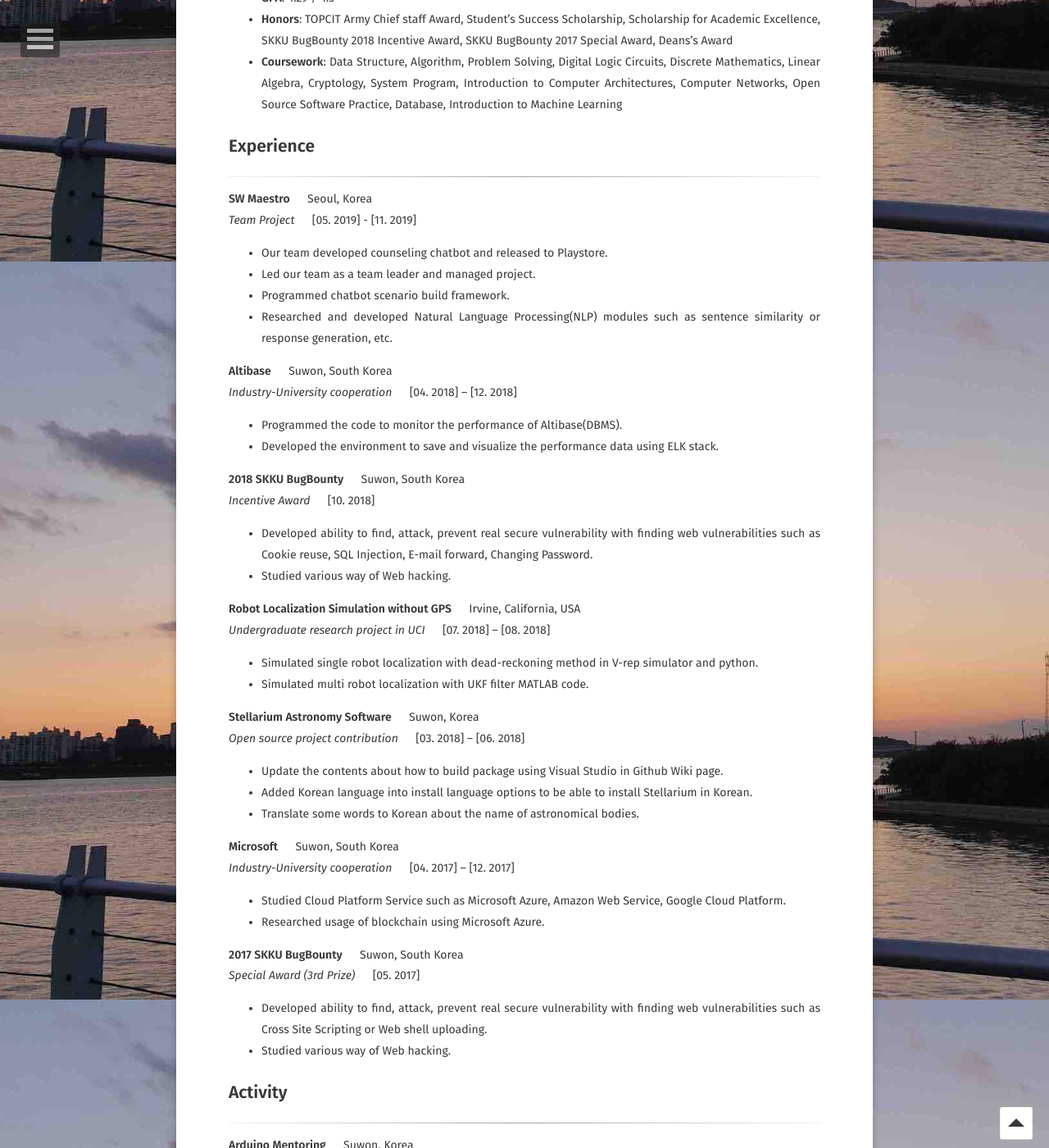
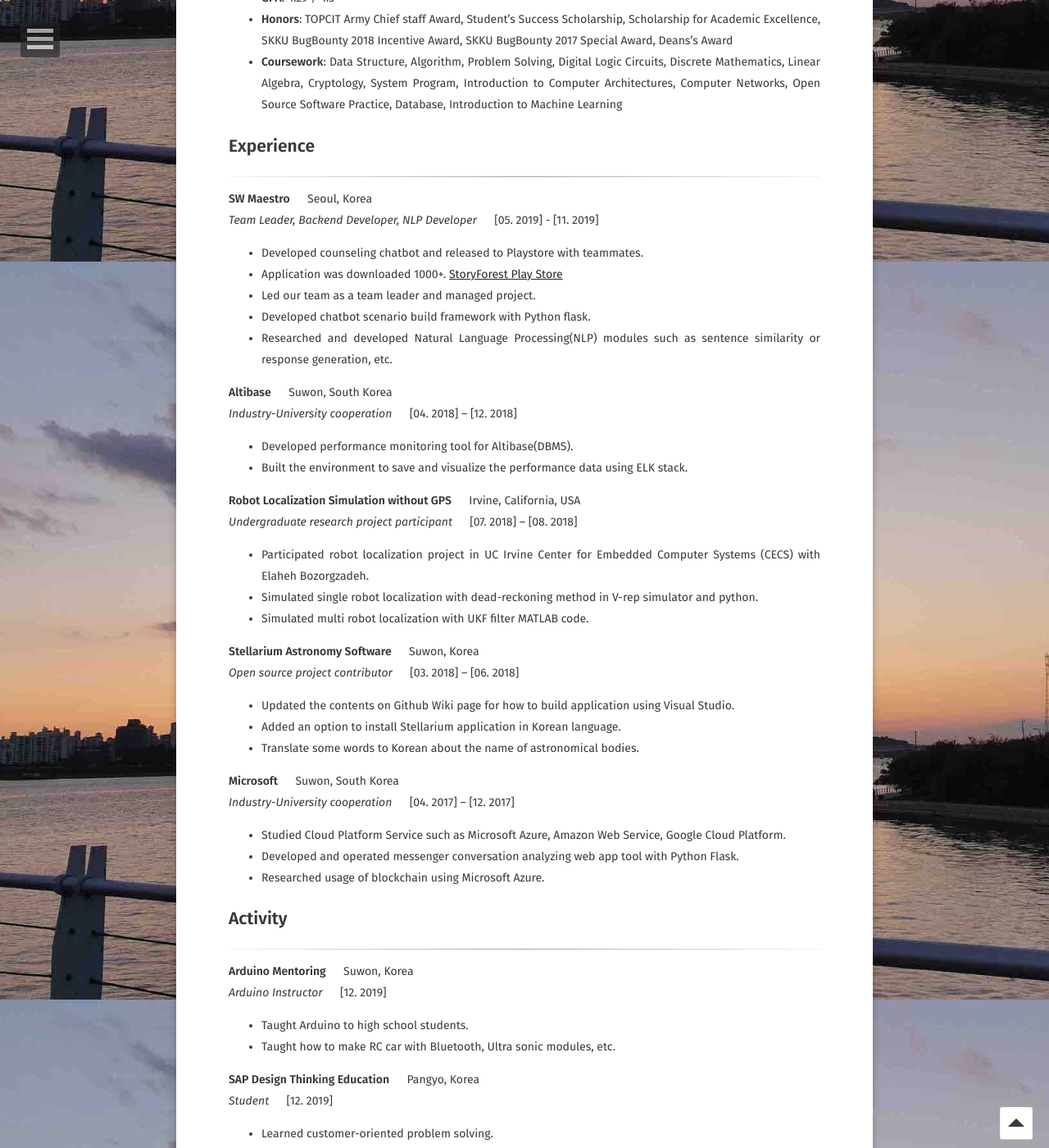
Before and after one commit to psj8252/psj8252.github.io, a Jekyll site: the page built from about/index.md, in a window 1280 px wide and 1400 px high, scrolled down 581 px. Shown: the whole window at 82% size. Built offline with Jekyll 4.4.1, drawn with Linux system fonts in a browser that asks for light colours; some of the changed text lies outside the part shown.

Commit message:
fix: About page the way of writing

```diff
--- a/about/index.md
+++ b/about/index.md
@@ -28,68 +28,58 @@ Sungkyunkwan University Suwon, South Korea
 ---
 
 __SW Maestro__ &emsp; Seoul, Korea
-*Team Project* &emsp; [05. 2019] - [11. 2019]
+*Team Leader, Backend Developer, NLP Developer* &emsp; [05. 2019] - [11. 2019]
 
-- Our team developed counseling chatbot and released to Playstore.
+- Developed counseling chatbot and released to Playstore with teammates.
+- Application was downloaded 1000+. [StoryForest Play Store](https://play.google.com/store/apps/details?id=tk.swmlegato.storyforest)
 - Led our team as a team leader and managed project.
-- Programmed chatbot scenario build framework.
+- Developed chatbot scenario build framework with Python flask.
 - Researched and developed Natural Language Processing(NLP) modules such as sentence similarity or response generation, etc.
 
 __Altibase__ &emsp; Suwon, South Korea
 *Industry-University cooperation* &emsp; [04. 2018] – [12. 2018]
 
-- Programmed the code to monitor the performance of Altibase(DBMS).
-- Developed the environment to save and visualize the performance data using ELK stack.
-
-__2018 SKKU BugBounty__ &emsp; Suwon, South Korea
-*Incentive Award* &emsp; [10. 2018]
-
-- Developed ability to find, attack, prevent real secure vulnerability with finding web vulnerabilities such as Cookie reuse, SQL Injection, E-mail forward, Changing Password.
-- Studied various way of Web hacking.
+- Developed performance monitoring tool for Altibase(DBMS).
+- Built the environment to save and visualize the performance data using ELK stack.
 
 __Robot Localization Simulation without GPS__ &emsp; Irvine, California, USA
-*Undergraduate research project in UCI* &emsp; [07. 2018] – [08. 2018]
+*Undergraduate research project participant* &emsp; [07. 2018] – [08. 2018]
 
+- Participated robot localization project in UC Irvine Center for Embedded Computer Systems (CECS) with Elaheh Bozorgzadeh.
 - Simulated single robot localization with dead-reckoning method in V-rep simulator and python.
 - Simulated multi robot localization with UKF filter MATLAB code.
 
 __Stellarium Astronomy Software__ &emsp; Suwon, Korea
-*Open source project contribution* &emsp; [03. 2018] – [06. 2018]
+*Open source project contributor* &emsp; [03. 2018] – [06. 2018]
 
-- Update the contents about how to build package using Visual Studio in Github Wiki page.
-- Added Korean language into install language options to be able to install Stellarium in Korean.
+- Updated the contents on Github Wiki page for how to build application using Visual Studio.
+- Added an option to install Stellarium application in Korean language.
 - Translate some words to Korean about the name of astronomical bodies.
 
 __Microsoft__ &emsp; Suwon, South Korea
 *Industry-University cooperation* &emsp; [04. 2017] – [12. 2017]
 
 - Studied Cloud Platform Service such as Microsoft Azure, Amazon Web Service, Google Cloud Platform.
+- Developed and operated messenger conversation analyzing web app tool with Python Flask.
 - Researched usage of blockchain using Microsoft Azure.
-
-__2017 SKKU BugBounty__ &emsp; Suwon, South Korea
-*Special Award (3rd Prize)* &emsp; [05. 2017]
-
-- Developed ability to find, attack, prevent real secure vulnerability with finding web vulnerabilities such as
-Cross Site Scripting or Web shell uploading.
-- Studied various way of Web hacking.
 
 ## Activity
 
 ---
 
 __Arduino Mentoring__ &emsp; Suwon, Korea
-*Teached Arduino* &emsp; [12. 2019]
+*Arduino Instructor* &emsp; [12. 2019]
 
 - Taught Arduino to high school students.
 - Taught how to make RC car with Bluetooth, Ultra sonic modules, etc.
 
 __SAP Design Thinking Education__ &emsp; Pangyo, Korea
-*Received education* &emsp; [12. 2019]
+*Student* &emsp; [12. 2019]
 
 - Learned customer-oriented problem solving.
 
 __FastCampus Natural Language Generation Education__ &emsp; Seoul, Korea
-*Received education* &emsp; [07. 2019] - [09. 2019]
+*Student* &emsp; [07. 2019] - [09. 2019]
 
 - Learned from NLP basics to deep knowledges.
 - Learned Neural machine translation(NMT) with seq2seq and attention, RL, etc.
@@ -103,7 +93,13 @@ __Campus Information Security Club__ &emsp; Suwon, Korea
 *Club President* &emsp; [12. 2017] - [01. 2019]
 
 - Led Information Security Club(Hacker's In inTrusion).
-- Planned, construct and taught System, Web Hacking, Forensic, etc.
+- Planned, construct and taught security study like System, Web Hacking, Forensic, etc.
+
+__2018 SKKU BugBounty__ &emsp; Suwon, South Korea
+*Incentive Award* &emsp; [10. 2018]
+
+- Find vulnerability with finding web vulnerabilities such as Cookie reuse, SQL Injection, E-mail forward, Changing Password.
+- Studied various way of Web hacking.
 
 __CODEGATE 2018 Blind Coding__ &emsp; Seoul, Korea
 *Event booth 5th prize* &emsp; [04. 2018]
@@ -120,11 +116,18 @@ __Hancom MDS TensorFlow Deep Learning Education__ &emsp; Pangyo, Korea
 
 - Learned deep learning and Tensorflow basics.
 
+__2017 SKKU BugBounty__ &emsp; Suwon, South Korea
+*Special Award (3rd Prize)* &emsp; [05. 2017]
+
+- Developed ability to find, attack, prevent real secure vulnerability with finding web vulnerabilities such as
+Cross Site Scripting or Web shell uploading.
+- Studied various way of Web hacking.
+
 ## Skills & Interests
 
 ---
 
-__Programming:__ Python, C, Java, C++, Assembly(MIPS, Intel x86-64), Arduino
-__Technologies/Environments:__ Visual Studio Code, Visual Studio, Eclipse, MySQL, Altibase, ELK stack, Flask, Tensorflow, Pytorch, Windows, Linux, OS X
+__Programming:__ Python, Go, Java, C, Arduino
+__Technologies/Environments:__ Visual Studio Code, Visual Studio, Eclipse, MySQL, ELK Stack, Flask, Tensorflow, Pytorch, Windows, Linux, OS X, AWS, GCP
 __Language skill:__ Korean(native), English(Intermediate, Opic IM2)
-__Interests:__ Writing, Calligraphy, Playing piano, Astronomical observation, Magic, Board Game, Reading books
+__Interests:__ Writing, Calligraphy, Playing piano, Board Game, Reading books, Astronomical observation, Magic
```
